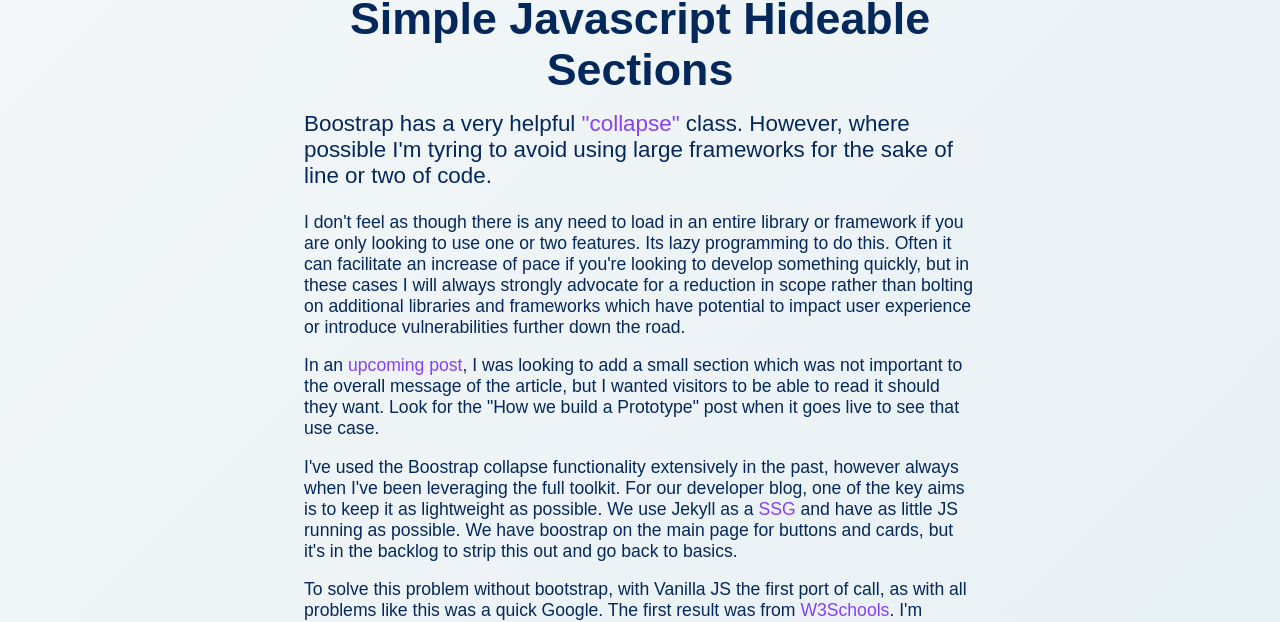
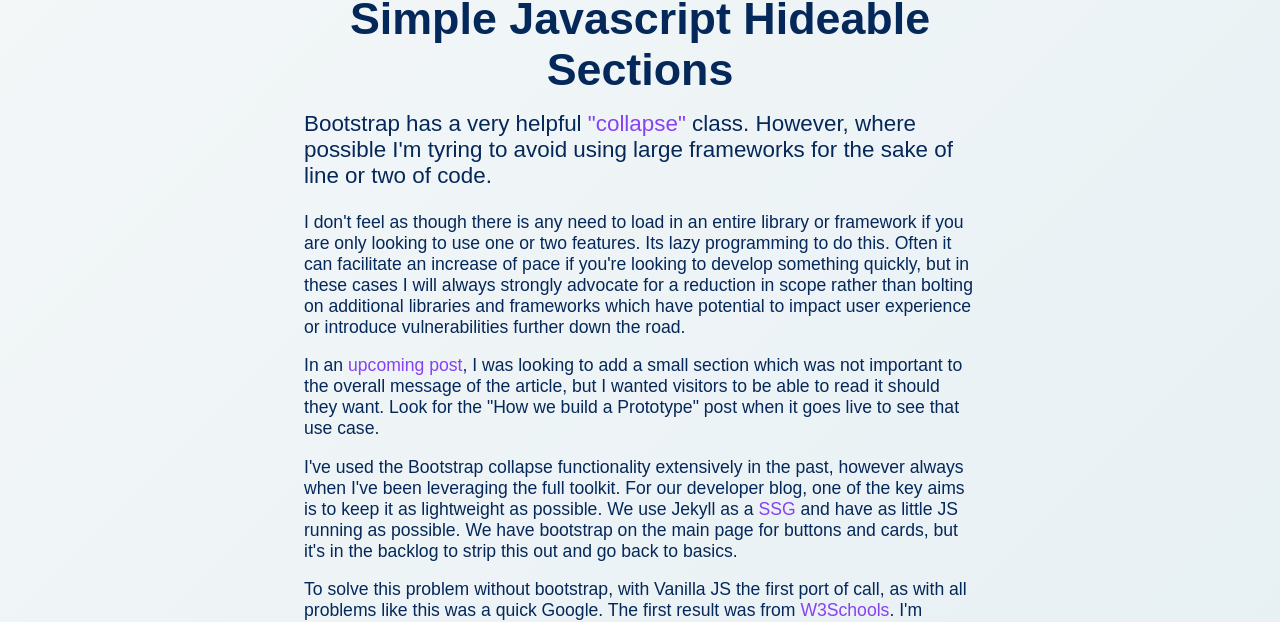
Before and after one commit to Legal-Innovation-Lab-Wales/dev-page, a Jekyll site: the page built from blog/phil/2021/hideable-sections.html, in a window 1280 px wide. Shown: the part 393-1015 px from the top of the page. Built offline with Jekyll 4.4.1, drawn with Linux system fonts in a browser that asks for light colours; nearby versions of some CDN libraries.

Commit message:
learn how to spell bootstrap

```diff
--- a/blog/phil/2021/hideable-sections.html
+++ b/blog/phil/2021/hideable-sections.html
@@ -11,7 +11,7 @@ card-color: orange
 ---
 
 <h1>Simple Javascript Hideable Sections</h1>
-<p class="subheading">Boostrap has a very helpful <a href="https://getbootstrap.com/docs/5.0/components/collapse/">"collapse"</a>
+<p class="subheading">Bootstrap has a very helpful <a href="https://getbootstrap.com/docs/5.0/components/collapse/">"collapse"</a>
     class. However, where possible I'm tyring to avoid using large frameworks for the sake of line or two of code. </p>
 
 <p>I don't feel as though there is any need to load in an entire library or framework if you are only looking to use one
@@ -24,10 +24,10 @@ card-color: orange
     was not important to the overall message of the article, but I wanted visitors to be able to read it should they
     want. Look for the "How we build a Prototype" post when it goes live to see that use case.</p>
 
-<p>I've used the Boostrap collapse functionality extensively in the past, however always when I've been leveraging the
+<p>I've used the Bootstrap collapse functionality extensively in the past, however always when I've been leveraging the
     full toolkit. For our developer blog, one of the key aims is to keep it as lightweight as possible. We use Jekyll as
     a <a href="https://www.cloudflare.com/en-gb/learning/performance/static-site-generator/">SSG</a> and have as little
-    JS running as possible. We have boostrap on the main page for buttons and cards, but it's in the backlog to strip
+    JS running as possible. We have bootstrap on the main page for buttons and cards, but it's in the backlog to strip
     this out and go back to basics.</p>
 
 <p>To solve this problem without bootstrap, with Vanilla JS the first port of call, as with all problems like this was
```
